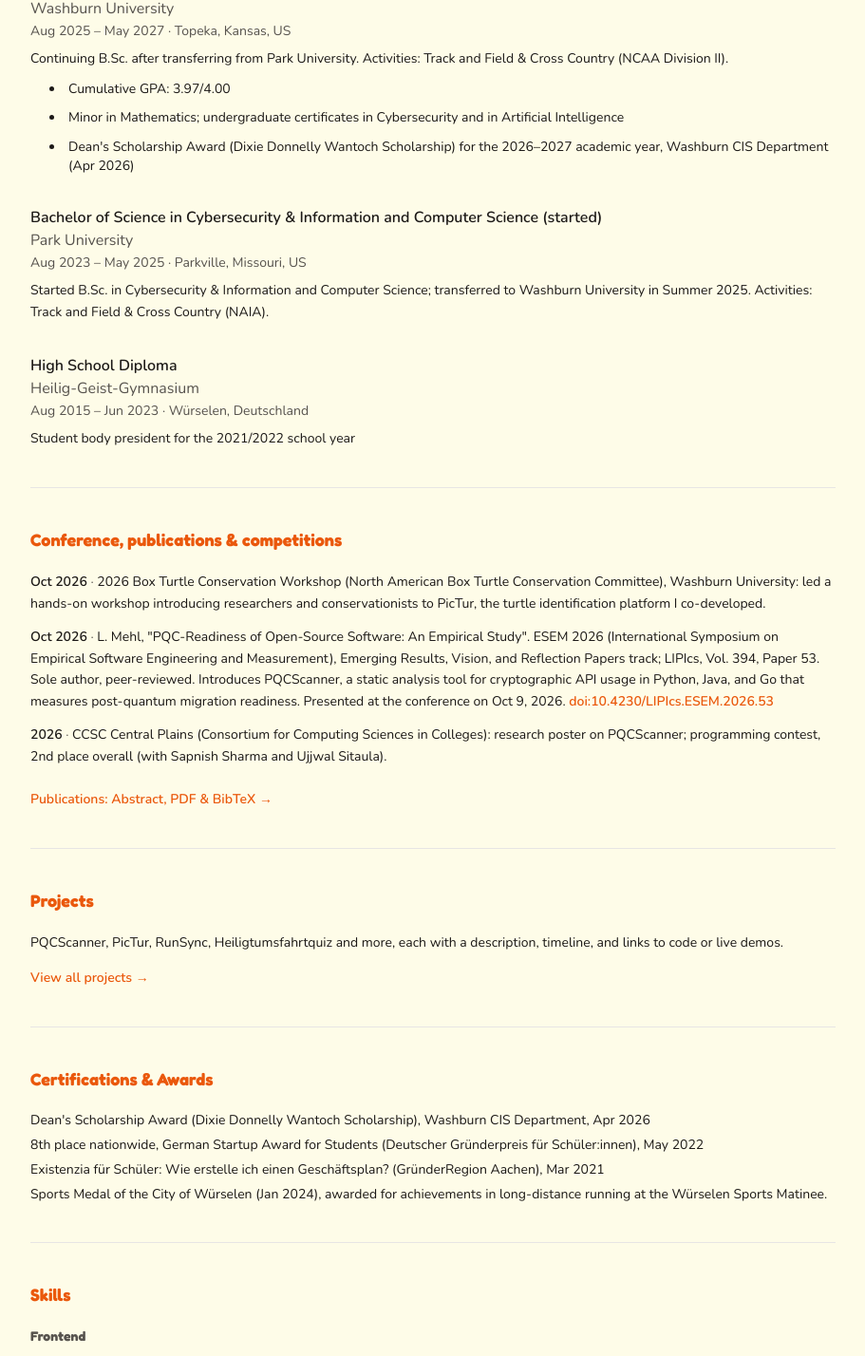
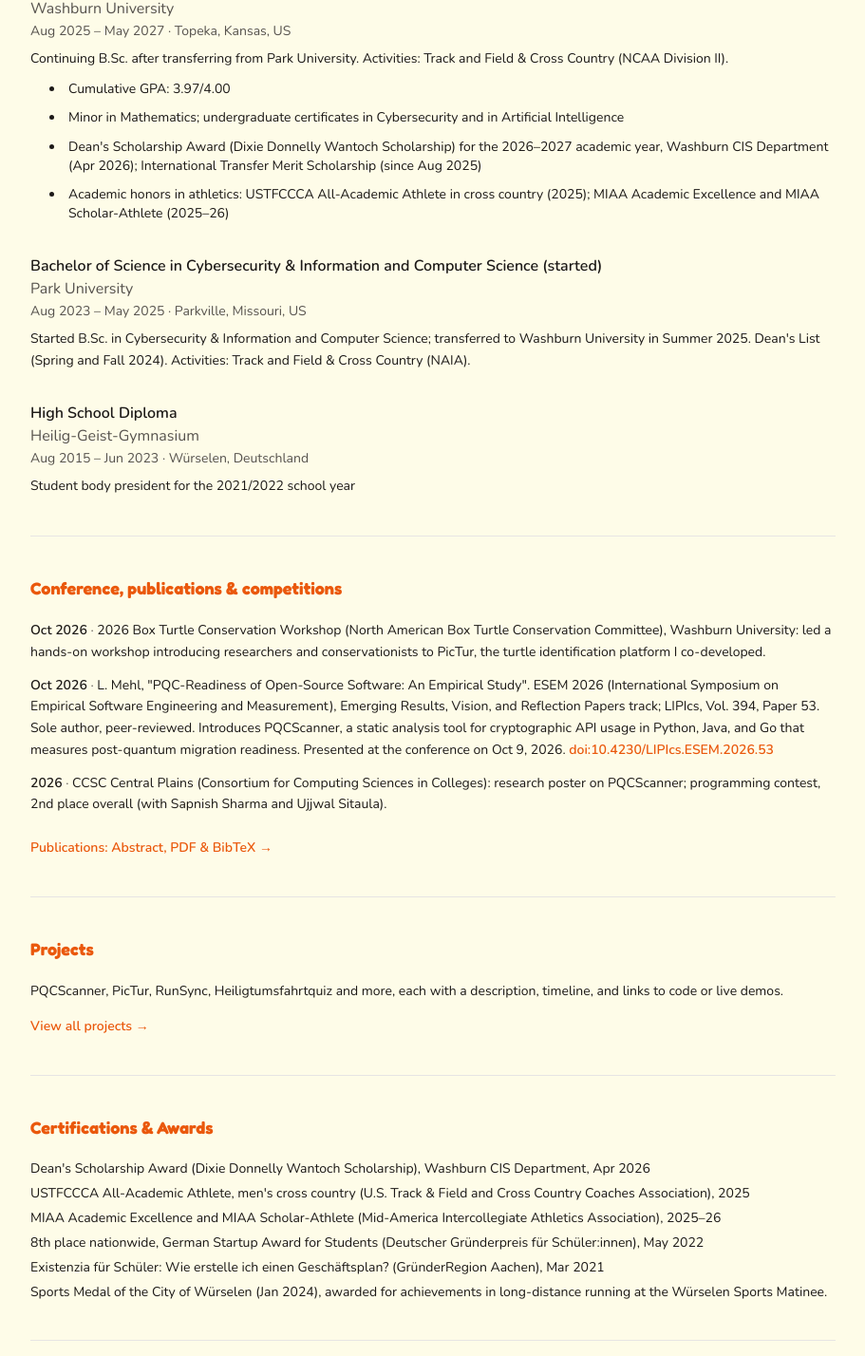
Before and after one commit to Lxkasmehl/Portfolio, a Next.js app: page /cv in a window 1280 px wide. Shown: the part 2012-3440 px from the top of the page at 95% size, without its empty margins (184-1095 px from the left). Built offline with nearby package versions, Linux system fonts and the light colour scheme.

Commit message:
Add academic and cross country honors to CV page and sports awards
Co-Authored-By: Claude Opus 5.5 <noreply@anthropic.com>

```diff
--- a/content/translations/de.ts
+++ b/content/translations/de.ts
@@ -77,7 +77,8 @@ export const de: Messages = {
       highlights: [
         "Notendurchschnitt: GPA 3,97 von 4,00",
         "Minor Mathematik; Undergraduate Certificates in Cybersecurity und Artificial Intelligence",
-        "Dean's Scholarship Award (Dixie Donnelly Wantoch Scholarship) für das akademische Jahr 2026–2027, Washburn CIS Department (Apr 2026)",
+        "Dean's Scholarship Award (Dixie Donnelly Wantoch Scholarship) für das akademische Jahr 2026–2027, Washburn CIS Department (Apr 2026); International Transfer Merit Scholarship (seit Aug 2025)",
+        "Studienleistungen im Sport ausgezeichnet: USTFCCCA All-Academic Athlete im Cross Country (2025); MIAA Academic Excellence und MIAA Scholar-Athlete (2025/26)",
       ],
     },
     park: {
@@ -85,7 +86,7 @@ export const de: Messages = {
       school: "Park University",
       period: "Aug 2023 – Mai 2025",
       location: "Parkville, Missouri, USA",
-      note: "Beginn des Bachelorstudiums, im Sommer 2025 Wechsel an die Washburn University. Im Leichtathletik- und Cross-Country-Team (NAIA).",
+      note: "Beginn des Bachelorstudiums, im Sommer 2025 Wechsel an die Washburn University. Dean's List (Frühjahr und Herbst 2024). Im Leichtathletik- und Cross-Country-Team (NAIA).",
     },
     highSchool: {
       degree: "Abitur",
@@ -205,6 +206,8 @@ export const de: Messages = {
     title: "Zertifikate & Auszeichnungen",
     items: [
       "Dean's Scholarship Award (Dixie Donnelly Wantoch Scholarship), Washburn CIS Department, Apr 2026",
+      "USTFCCCA All-Academic Athlete im Cross Country (US-Trainerverband für Leichtathletik und Cross Country), 2025",
+      "MIAA Academic Excellence und MIAA Scholar-Athlete (Mid-America Intercollegiate Athletics Association), 2025/26",
       "8. Platz bundesweit, Deutscher Gründerpreis für Schüler:innen, Mai 2022",
       "Existenzia für Schüler: Wie erstelle ich einen Geschäftsplan? (GründerRegion Aachen), Mär 2021",
       "Sportmedaille der Stadt Würselen (Jan 2024) für Erfolge im Langstreckenlauf, verliehen bei der Würselener Sportmatinee.",
@@ -294,6 +297,10 @@ export const de: Messages = {
     ],
     highlights: "Auszeichnungen & Meisterschaften",
     awards: [
+      "MIAA Academic Excellence und MIAA Scholar-Athlete (2025/26).",
+      "USTFCCCA All-Academic Athlete im Cross Country (2025); das Washburn-Team wurde zusätzlich als All-Academic Team ausgezeichnet.",
+      "Heart of America Conference: First Team All-Conference im Cross Country (2023, 2024) und Läufer der Woche (Sep 2023).",
+      "Freshman of the Year der Park University (Athletics Awards, 2023/24).",
       "Sportmedaille der Stadt Würselen (Jan 2024) für Erfolge im Langstreckenlauf, verliehen bei der Würselener Sportmatinee.",
     ],
     photoAlt: "Sport",
--- a/content/translations/en.ts
+++ b/content/translations/en.ts
@@ -78,7 +78,8 @@ export const en: Messages = {
       highlights: [
         "Cumulative GPA: 3.97/4.00",
         "Minor in Mathematics; undergraduate certificates in Cybersecurity and in Artificial Intelligence",
-        "Dean's Scholarship Award (Dixie Donnelly Wantoch Scholarship) for the 2026–2027 academic year, Washburn CIS Department (Apr 2026)",
+        "Dean's Scholarship Award (Dixie Donnelly Wantoch Scholarship) for the 2026–2027 academic year, Washburn CIS Department (Apr 2026); International Transfer Merit Scholarship (since Aug 2025)",
+        "Academic honors in athletics: USTFCCCA All-Academic Athlete in cross country (2025); MIAA Academic Excellence and MIAA Scholar-Athlete (2025–26)",
       ],
     },
     park: {
@@ -86,7 +87,7 @@ export const en: Messages = {
       school: "Park University",
       period: "Aug 2023 – May 2025",
       location: "Parkville, Missouri, US",
-      note: "Started B.Sc. in Cybersecurity & Information and Computer Science; transferred to Washburn University in Summer 2025. Activities: Track and Field & Cross Country (NAIA).",
+      note: "Started B.Sc. in Cybersecurity & Information and Computer Science; transferred to Washburn University in Summer 2025. Dean's List (Spring and Fall 2024). Activities: Track and Field & Cross Country (NAIA).",
     },
     highSchool: {
       degree: "High School Diploma",
@@ -206,6 +207,8 @@ export const en: Messages = {
     title: "Certifications & Awards",
     items: [
       "Dean's Scholarship Award (Dixie Donnelly Wantoch Scholarship), Washburn CIS Department, Apr 2026",
+      "USTFCCCA All-Academic Athlete, men's cross country (U.S. Track & Field and Cross Country Coaches Association), 2025",
+      "MIAA Academic Excellence and MIAA Scholar-Athlete (Mid-America Intercollegiate Athletics Association), 2025–26",
       "8th place nationwide, German Startup Award for Students (Deutscher Gründerpreis für Schüler:innen), May 2022",
       "Existenzia für Schüler: Wie erstelle ich einen Geschäftsplan? (GründerRegion Aachen), Mar 2021",
       "Sports Medal of the City of Würselen (Jan 2024), awarded for achievements in long-distance running at the Würselen Sports Matinee.",
@@ -295,6 +298,10 @@ export const en: Messages = {
     ],
     highlights: "Awards & championships",
     awards: [
+      "MIAA Academic Excellence and MIAA Scholar-Athlete (2025–26).",
+      "USTFCCCA All-Academic Athlete in cross country (2025); Washburn was also named a USTFCCCA All-Academic Team.",
+      "Heart of America Conference: First Team All-Conference in cross country (2023, 2024) and Men's Runner of the Week (Sep 2023).",
+      "Park University Freshman of the Year (athletics awards, 2023–24).",
       "Sports Medal of the City of Würselen (Jan 2024), awarded for achievements in long-distance running at the Würselen Sports Matinee.",
     ],
     photoAlt: "Sports",
```
